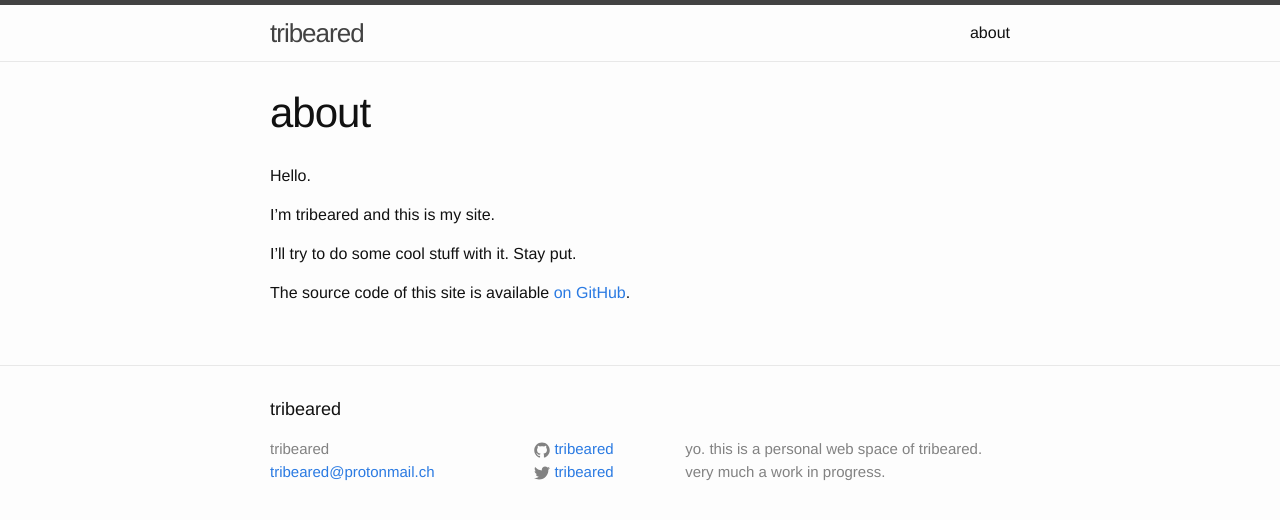
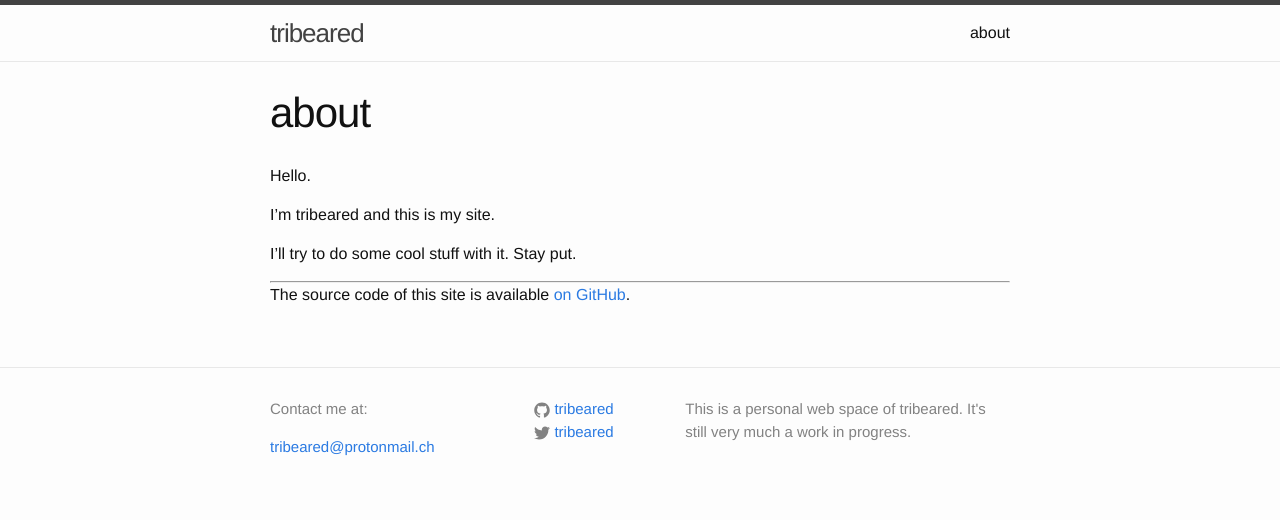
Before and after one commit to tribeared/tribeared.github.io, a Jekyll site: the page built from about.md, in a window 1280 px wide. Shown: the top 520 px of the page. Built offline with Jekyll 4.4.1, drawn with Linux system fonts in a browser that asks for light colours.

Commit message:
Minor tweaks

```diff
--- a/_config.yml
+++ b/_config.yml
@@ -9,7 +9,8 @@
 title: tribeared
 email: tribeared@protonmail.ch
 description: > # this means to ignore newlines until "baseurl:"
-  yo. this is a personal web space of tribeared. very much a work in progress.
+  This is a personal web space of tribeared.
+  It's still very much a work in progress.
 baseurl: "" # the subpath of your site, e.g. /blog
 url: "http://yourdomain.com" # the base hostname & protocol for your site
 twitter_username: tribeared
--- a/_includes/footer.html
+++ b/_includes/footer.html
@@ -2,12 +2,13 @@
 
   <div class="wrapper">
 
-    <h2 class="footer-heading">{{ site.title }}</h2>
+    <!--<h2 class="footer-heading">{{ site.title }}</h2>-->
 
     <div class="footer-col-wrapper">
       <div class="footer-col footer-col-1">
         <ul class="contact-list">
-          <li>{{ site.title }}</li>
+          <!--<li>{{ site.title }}</li>-->
+          <li><p>Contact me at:</p></li>
           <li><a href="mailto:{{ site.email }}">{{ site.email }}</a></li>
         </ul>
       </div>
--- a/about.md
+++ b/about.md
@@ -10,6 +10,6 @@ I'm tribeared and this is my site.
 
 I'll try to do some cool stuff with it. Stay put.
 
-
+-----
 
 The source code of this site is available [on GitHub](https://github.com/tribeared/tribeared.github.io).
```
